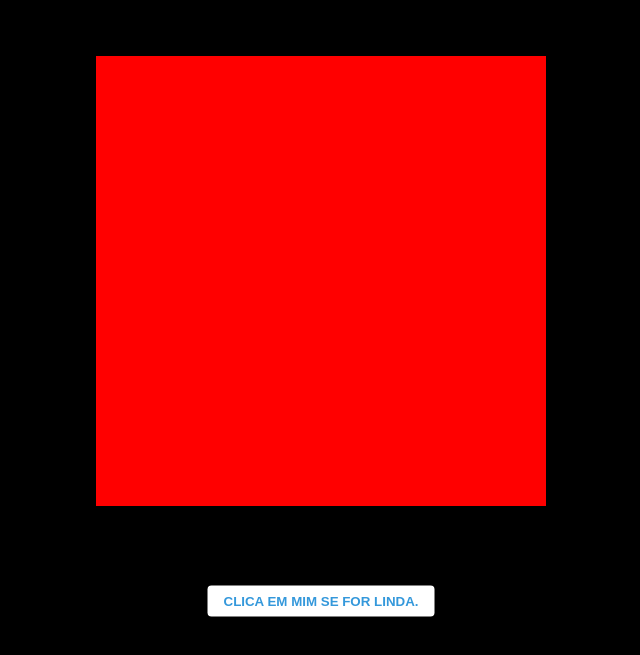
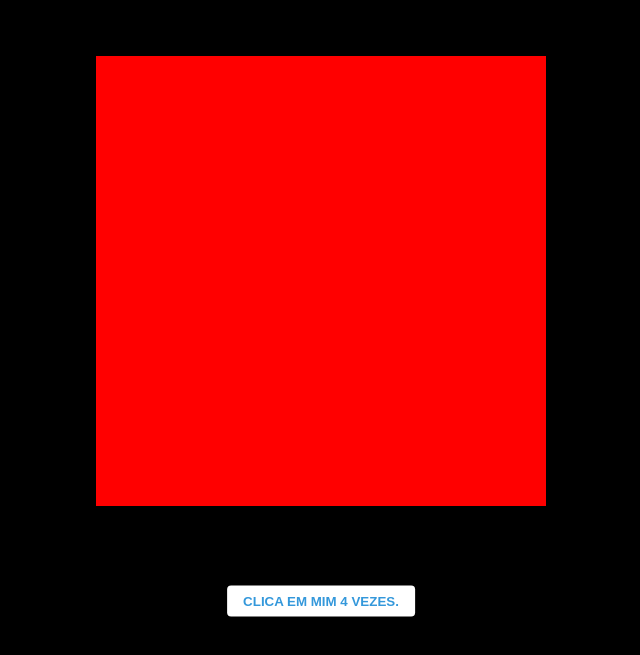
Before and after one commit to Muriloramires91/Testes, a plain HTML site: page index.html in a window 1280 px wide. Shown: the part 119-774 px from the top of the page, without its empty margins (319-959 px from the left). Drawn offline with Linux system fonts and the light colour scheme.

Commit message:
Update index.html

```diff
--- a/index.html
+++ b/index.html
@@ -9,7 +9,7 @@
 <body>
 <h1>BUENOS DIAS, LAURINHA</h1>
 <div class="quadrado">
-<button id="butata" class="botao">CLICA EM MIM SE FOR LINDA.</button>
+<button id="butata" class="botao">CLICA EM MIM 4 VEZES.</button>
 </div>
 
 <script src="java.js"></script>
```
